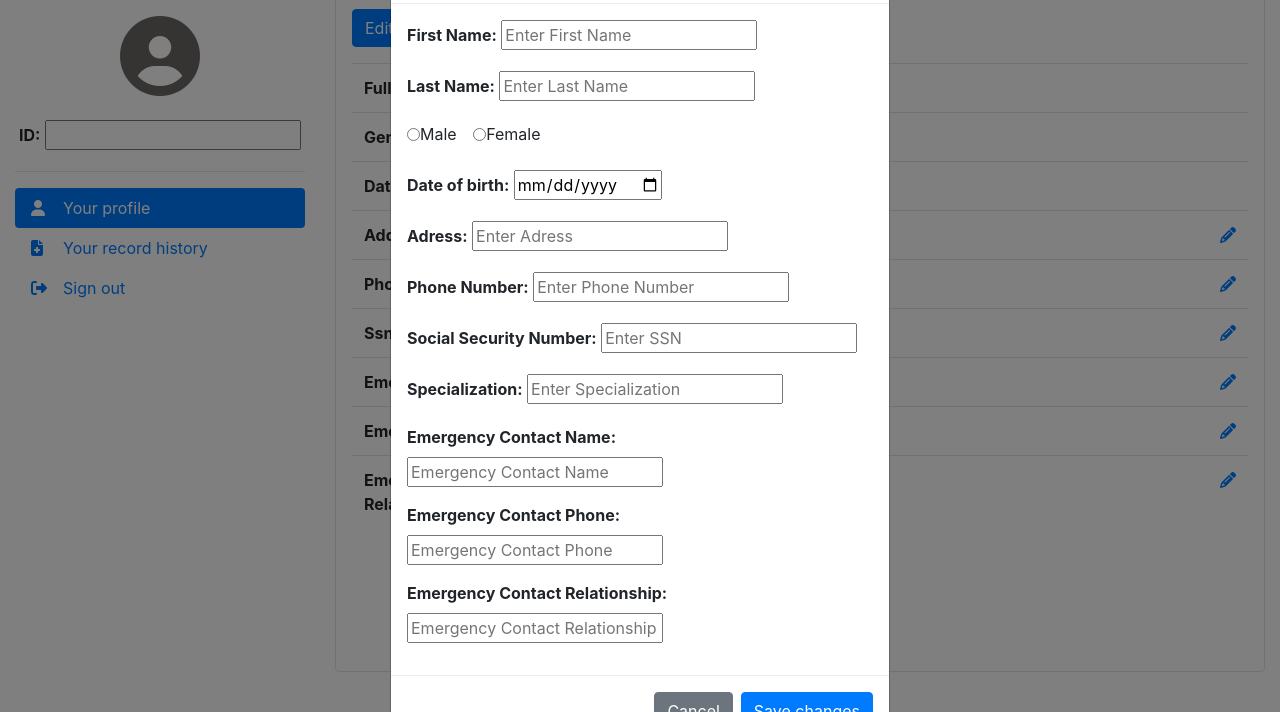
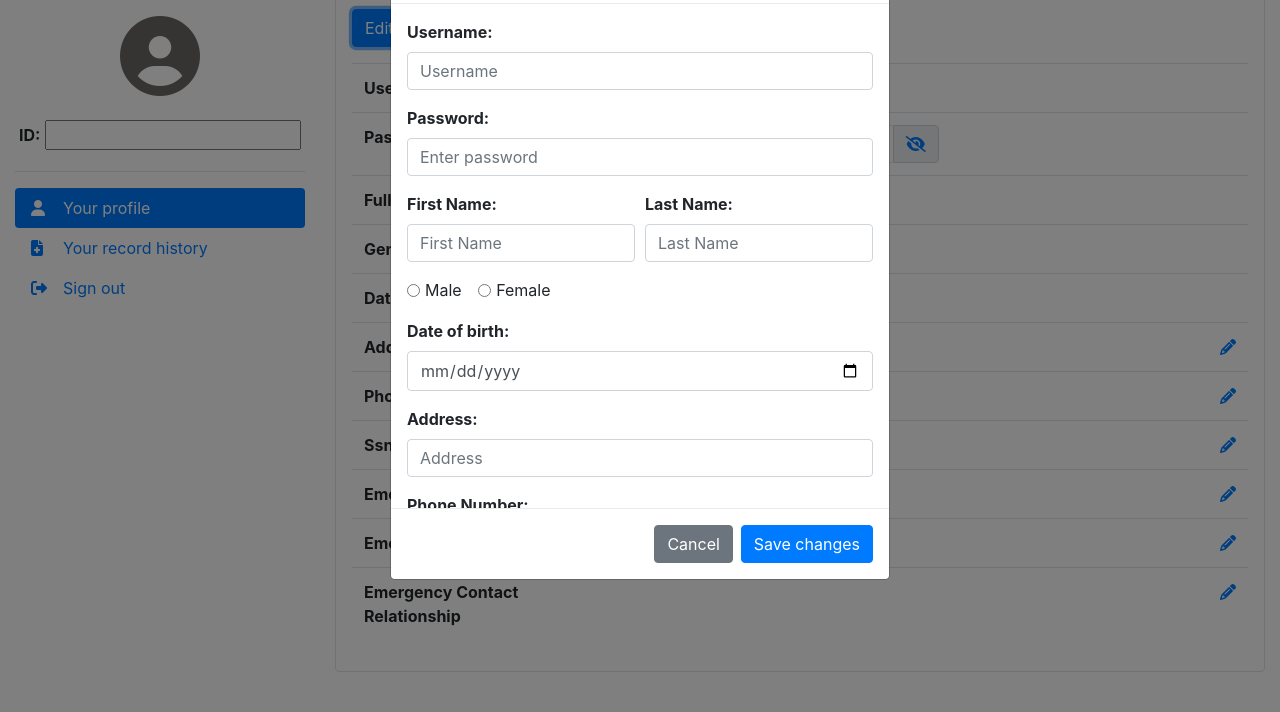
Before and after one commit to larycoder/ClinicManagementSystem, a plain HTML site: page Client/PatientPage/patientpage.html in a window 1280 px wide. Both pictures are taken after a click on the button "Edit". Shown: the part 88-800 px from the top of the page. Drawn offline with nearby package versions, Linux system fonts and the light colour scheme.

Commit message:
Add more info in profile page and change style a bit

```diff
--- a/Client/PatientPage/patientpage.html
+++ b/Client/PatientPage/patientpage.html
@@ -76,6 +76,20 @@
                             <table class="table table-hover">
                                 <tbody>
                                     <tr>
+                                        <th scope="row">Username</th>
+                                        <td id="username"></td>
+                                        <td class="editcol"></td>
+                                    </tr>
+                                    <tr id="password-row">
+                                        <th scope="row">Password</th>
+                                        <td id="password"><div class="input-group" id="show_hide_password">
+                                            <input class=" border-right-0 border rounded" type="password">
+                                            <div class="input-group-append">
+                                                <span class="input-group-text"><a href=""><i class="fas fa-eye-slash" aria-hidden="true"></i></a></span>
+                                            </div>
+                                        </div></td>
+                                        <td class="editcol"></td>
+                                    <tr>
                                         <th scope="row">Full name</th>
                                         <td id="fullname">Nguyen Van A</td>
                                         <td class="editcol"></td>
@@ -148,7 +162,7 @@
                             <div class="input-group mb-3 mt-1">
                                 <input class="form-control border-right-0 border" type="search" placeholder="Search">
                                 <div class="input-group-append">
-                                    <button class="btn btn-outline-secondary border-left-0 border" type="button"><i class="fas fa-search"></i></span>
+                                    <button class="btn btn-outline-secondary border-left-0 border" type="button"><i class="fas fa-search"></i></button>
                                 </div>
 
                             </div>
@@ -205,7 +219,7 @@
 
     <!-- Modal for changge all -->
     <div id="theModalAll" class="modal fade text-left">
-            <div class="modal-dialog">
+            <div class="modal-dialog ">
                 <div class="modal-content">
                     <div class="modal-header">
                         <h5 class="modal-title" id="exampleModalLabel">Change your infomation</h5>
@@ -216,29 +230,35 @@
                     <div class="modal-body">
                         <form>
 
+                            <div class="form-group">
+                                <label for="username"><b>Username: </b></label><br>
+                                <input class="form-control" type="text" placeholder="Username" name="username" required>
+
+                            </div>
+                            <div class="form-group">
+                                <label for="password"><b>Password: </b></label><br>
+                                <input class="form-control" type="password" placeholder="Enter password" name="password" required>
+
+                            </div>
 
                             <div class="form-row">
                                 <div class="col form-group">
                                     <label for="first_name"><b>First Name: </b></label>
-                                    <input type="text" placeholder="Enter First Name" name="first_name" required>
+                                    <input class="form-control" type="text" placeholder="First Name" name="first_name">
+                                </div>
+                                <div class="col form-group">
+                                    <label for="last_name"><b>Last Name: </b></label>
+                                    <input class="form-control" type="text" placeholder="Last Name" name="last_name">
                                 </div>
                             </div>
 
                             <div class="form-row">
                                 <div class="col form-group">
-                                    <label for="last_name"><b>Last Name: </b></label>
-                                    <input type="text" placeholder="Enter Last Name" name="last_name" required>
-                                    <br>
-                                </div>
-                            </div>
-
-                            <div class="form-row">
-                                <div class="col form-group">
-                                    <label class="form-check form-check-inline">
-                                        <input type="radio" name="gender" value="male" required>Male
+                                    <label class="form-check-label form-check-inline">
+                                        <input class="form-check-input" type="radio" name="gender" value="male" required>Male
                                     </label>
-                                    <label class="form-check form-check-inline">
-                                        <input type="radio" name="gender" value="female">Female
+                                    <label class="form-check-label form-check-inline">
+                                        <input class="form-check-input" type="radio" name="gender" value="female">Female
                                     </label>
                                     <br>
                                 </div>
@@ -247,66 +267,58 @@
                             <div class="form-row">
                                 <div class="col form-group">
                                     <label for="dob"><b>Date of birth: </b></label>
-                                    <input type="date" placeholder="DoB" name="dob" required>
-                                    <br>
+                                    <input class="form-control" class="form-control" type="date" placeholder="DoB" name="dob" required>
+
                                 </div>
                             </div>
 
-                            <div class="form-row">
-                                <div class="col form-group">
-                                    <label for="adress"><b>Adress: </b></label>
-                                    <input type="text" placeholder="Enter Adress" name="address" required>
-                                    <br>
+                                <div class="form-group">
+                                    <label for="adress"><b>Address: </b></label>
+                                    <input class="form-control" type="text" placeholder="Address" name="address">
+
                                 </div>
-                            </div>
+
 
                             <div class="form-row">
                                 <div class="col form-group">
                                     <label for="phoneNum"><b>Phone Number: </b></label>
-                                    <input type="tel" placeholder="Enter Phone Number" name="phone_number" required>
-                                    <br>
+                                    <input class="form-control" type="tel" placeholder="Phone Number" name="phone_number" required>
+
                                 </div>
                             </div>
 
                             <div class="form-row">
                                 <div class="col form-group">
                                     <label for="ssn"><b>Social Security Number: </b></label>
-                                    <input type="text" placeholder="Enter SSN" name="Ssn" required>
-                                    <br>
+                                    <input class="form-control" type="text" placeholder="SSN" name="Ssn" required>
+
                                 </div>
                             </div>
 
                             <div class="form-row">
                                 <div class="col form-group">
-                                    <label for="Specialization"><b>Specialization: </b></label>
-                                    <input type="text" placeholder="Enter Specialization" name="specialization">
-                                    <br>
+                                    <label for="Specialization"><b>Specialization: </b></label><br>
+                                    <input class="form-control" type="text" placeholder="Specialization" name="specialization">
+
                                 </div>
                             </div>
+                            <div class="form-group">
+                                <label for="emergency_contact_name"><b>Emergency Contact Name: </b></label><br>
+                                <input class="form-control" type="text" placeholder="Emergency Contact Name" name="emergency_contact_name">
 
-                            <div class="form-row">
-                                <div class="col form-group">
-                                    <label for="emergency_contact_name"><b>Emergency Contact Name: </b></label>
-                                    <input type="text" placeholder="Emergency Contact Name" name="emergency_contact_name">
-                                    <br>
-                                </div>
                             </div>
 
-                            <div class="form-row">
-                                <div class="col form-group">
-                                    <label for="emergency_contact_phone"><b>Emergency Contact Phone: </b></label>
-                                    <input type="text" placeholder="Emergency Contact Phone" name="emergency_contact_phone">
-                                    <br>
-                                </div>
+                            <div class="form-group">
+                                <label for="emergency_contact_phone"><b>Emergency Contact Phone: </b></label>
+                                <br>
+                                <input class="form-control" type="text" placeholder="Emergency Contact Phone" name="emergency_contact_phone">
                             </div>
 
-                            <div class="form-row">
-                                <div class="col form-group">
-                                    <label for="emergency_contact_relationship_to_patient"><b>Emergency Contact Relationship: </b></label>
-                                    <input type="text" placeholder="Emergency Contact Relationship"
-                                        name="emergency_contact_relationship_to_patient">
-                                    <br>
-                                </div>
+
+                            <div class="form-group">
+                                <label for="emergency_contact_relationship_to_patient"><b>Emergency Contact Relationship: </b></label><br>
+                                <input class="form-control" type="text" placeholder="Emergency Contact Relationship" name="emergency_contact_relationship_to_patient">
+
                             </div>
 
                         </form>
--- a/Client/PatientPage/patientpage.js
+++ b/Client/PatientPage/patientpage.js
@@ -2,9 +2,14 @@
         //     e.preventDefault();
         //     $('#theModal').modal('show');
         // });
-$('#theModal').on('hidden.bs.modal', function () {
-    $(this).find('form').trigger('reset');
-})
+// $('#theModal').on('hidden.bs.modal', function () {
+//     $(this).find('form').trigger('reset');
+// })
+// $('#theModalAll').on('hidden.bs.modal', function () {
+//     $(this).find('form').trigger('reset');
+// })
+// $(document).ready(function () {
+
 
 var infotype;
 var placeholderr;
@@ -48,3 +53,18 @@ function myFunction2(input){
 
     }
 }
+
+$(document).ready(function () {
+    $("#show_hide_password a").on('click', function (event) {
+        event.preventDefault();
+        if ($('#show_hide_password input').attr("type") == "text") {
+            $('#show_hide_password input').attr('type', 'password');
+            $('#show_hide_password i').addClass("fa-eye-slash");
+            $('#show_hide_password i').removeClass("fa-eye");
+        } else if ($('#show_hide_password input').attr("type") == "password") {
+            $('#show_hide_password input').attr('type', 'text');
+            $('#show_hide_password i').removeClass("fa-eye-slash");
+            $('#show_hide_password i').addClass("fa-eye");
+        }
+    });
+});
--- a/Client/PatientPage/styles.css
+++ b/Client/PatientPage/styles.css
@@ -33,8 +33,23 @@ th {
     margin: auto;
 }
 /* hide the blue outline */
-.form-control:focus {
+.search-area .form-control:focus {
     outline: 0 !important;
     border-color: initial;
     box-shadow: none;
 }
+#theModalAll .modal-dialog{
+        height:80%;
+}
+#theModalAll .modal-content{
+  height:100%;
+ }
+#theModalAll .modal-body{
+height:80%;
+overflow-y: auto;}
+
+
+.input-group input {
+    padding-left:10px;
+    /* font-size: larger; */
+}
```
